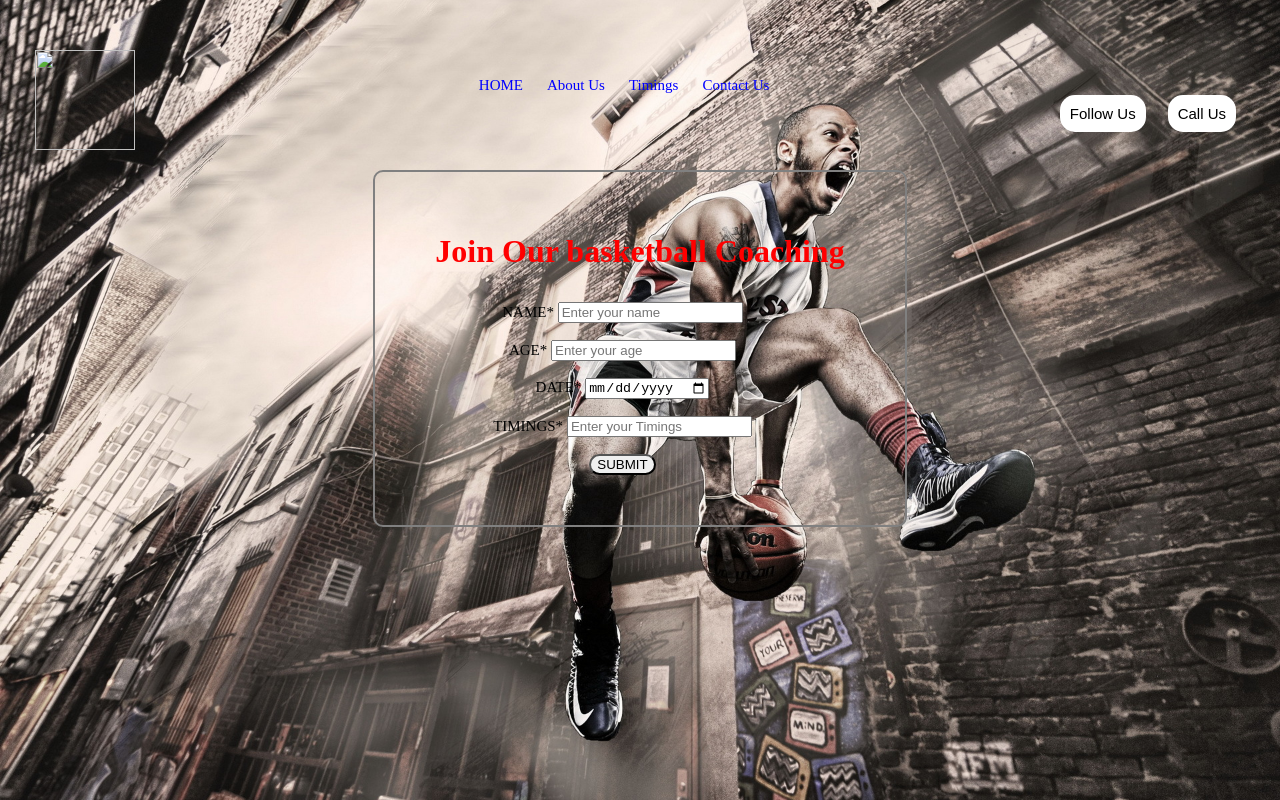
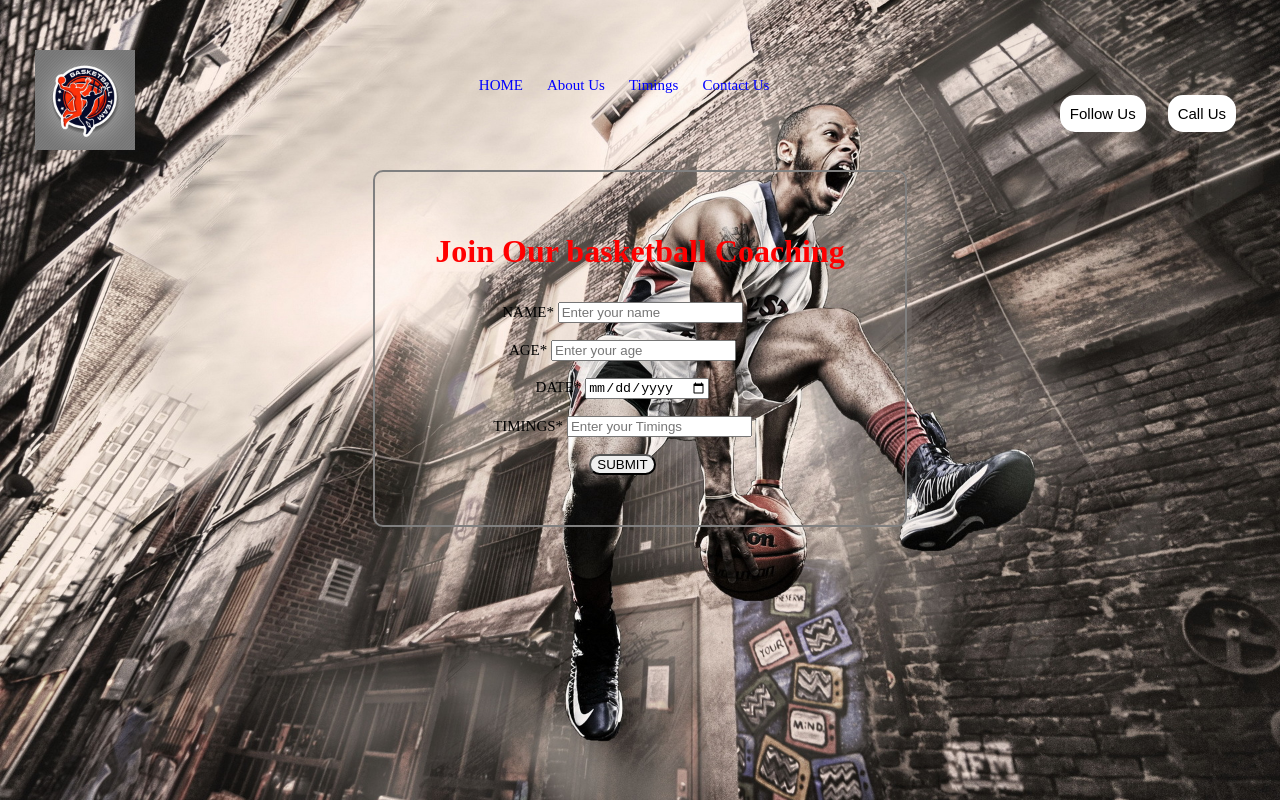
Before and after one commit to Ajmeerarajiv/css-mini-project, a plain HTML site: page index.html in a window 1280 px wide. Drawn offline with Linux system fonts and the light colour scheme.

Commit message:
Update index.html

```diff
--- a/index.html
+++ b/index.html
@@ -96,7 +96,7 @@
 <body>
     <header>
       <div class="left">
-          <img src="./basketball-team-logo-vector.webp">
+          <img src="LOGO_BASKETBALL.jpg">
       </div>
       <div class="mid">
         <div class="navbar">
```
